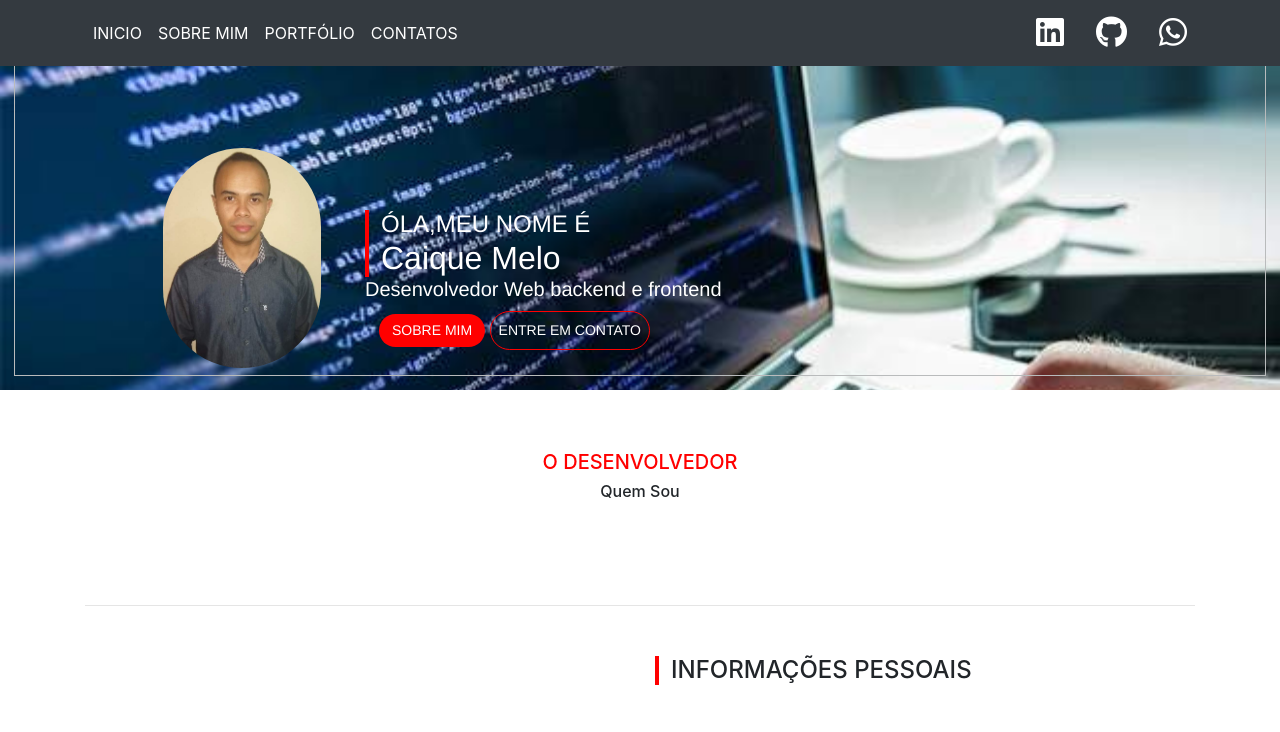
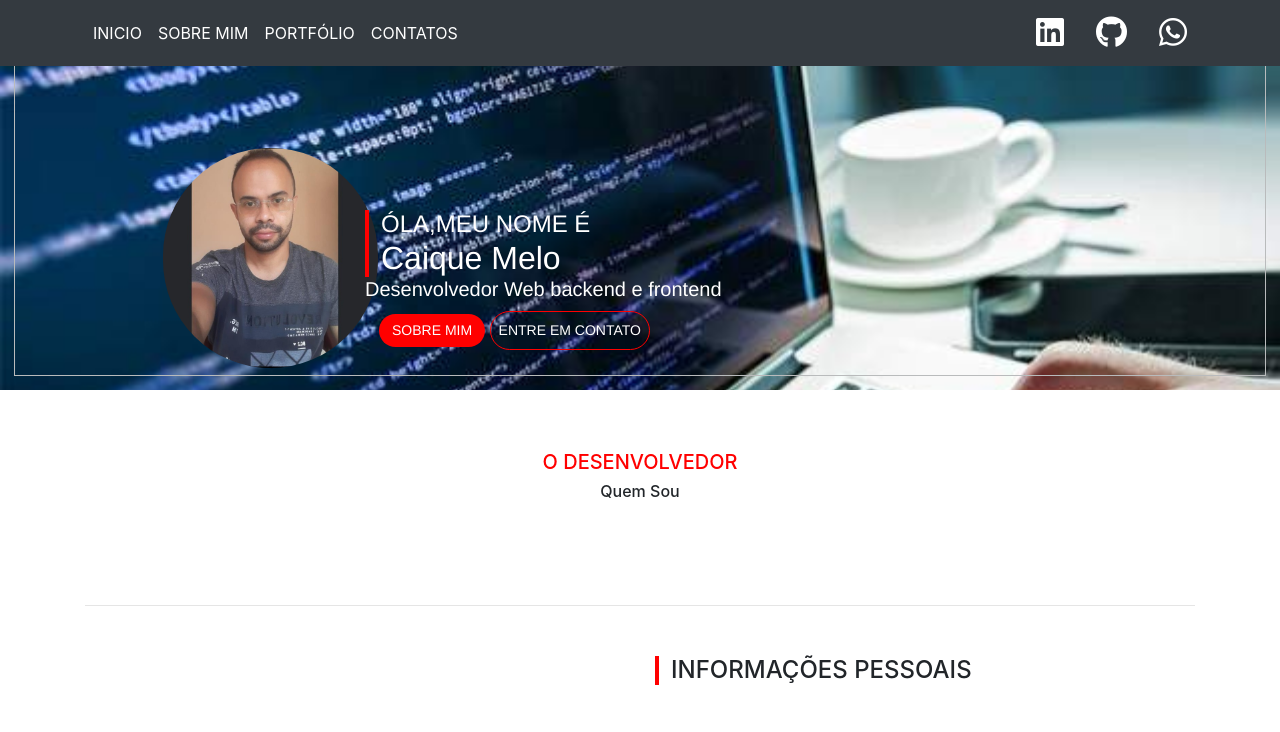
Before and after one commit to caiquemello/projetos, a plain HTML site: page index.html in a window 1280 px wide. Shown: the top 732 px of the page. Drawn offline with nearby package versions, Linux system fonts and the light colour scheme.

Commit message:
Update index.html

```diff
--- a/index.html
+++ b/index.html
@@ -67,7 +67,7 @@
       <div class="row">
         <div class="col-md-4 d-flex">
           <div class="align-self-center mb-4 ml-5">
-              <img src="eu.jpg" class="bordas" height="220" alt="logo-capa">
+              <img src="minhafoto.jpg" class="bordas" height="220" alt="logo-capa">
           </div>
         </div>
         <div class="col-md-8">
```
